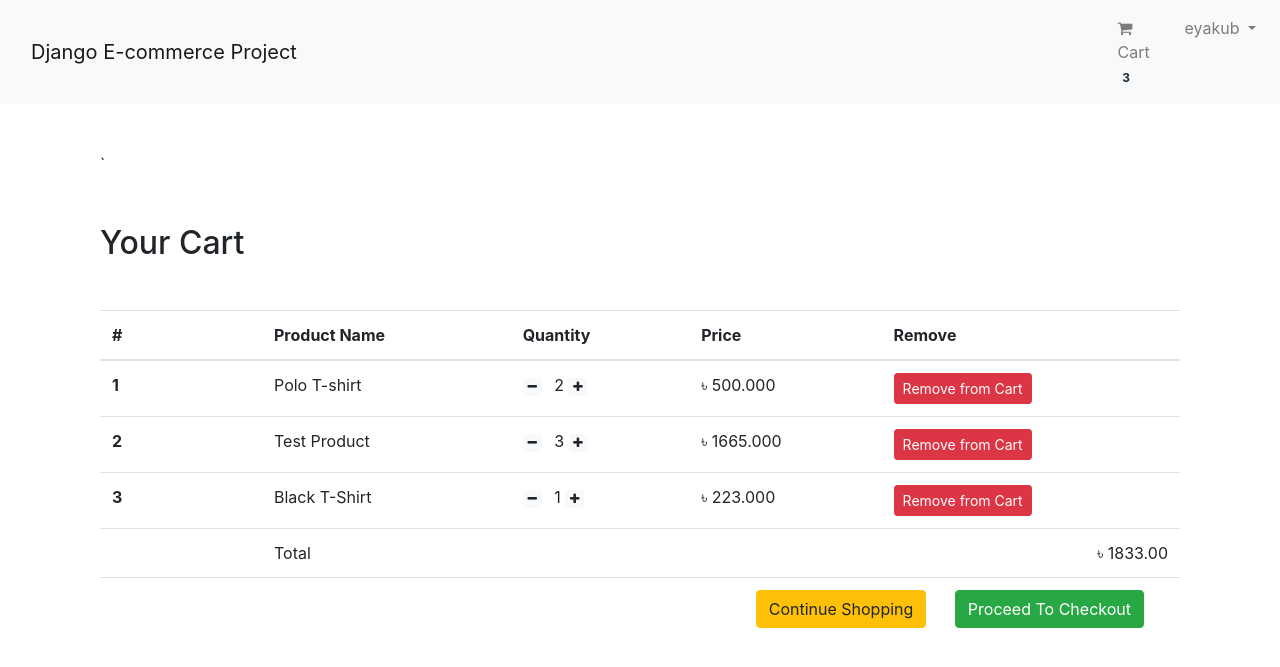
After one commit to Eyakub/my-ecommerce-project, a Django app: page /shop/cart/ in a window 1280 px wide. The commit adds this page. Shown: the top 667 px of the page. Run offline with Django 3.2, Linux system fonts and the light colour scheme; a user stored in the database is signed in; data comes from the database, SQL or seed files in the repository; both versions use the stored data as it was after the commit; some libraries are stand-ins or nearby versions.

Commit message:
cart template done

```diff
--- /dev/null
+++ b/app_order/templatetags/cart_tag.py
@@ -0,0 +1,13 @@
+from django import template
+from app_order.models import Order
+
+register = template.Library()
+
+
+@register.filter
+def cart_total(user):
+    order = Order.objects.filter(user=user, ordered=False)
+    if order.exists():
+        return order[0].order_items.count()
+    else:
+        return 0
--- a/app_order/urls.py
+++ b/app_order/urls.py
@@ -5,5 +5,6 @@ from app_order import views
 app_name = 'app_order'
 
 urlpatterns = [
-    path('add/<pk>/', views.add_to_cart, name='add')
+    path('add/<pk>/', views.add_to_cart, name='add'),
+    path('cart/', views.cart_view, name="cart")
 ]
--- a/app_order/views.py
+++ b/app_order/views.py
@@ -39,3 +39,16 @@ def add_to_cart(request, pk):
         order.order_items.add(order_item[0])
         messages.info(request, "This item was added to your cart")
         return redirect("app_shop:home")
+
+
+@login_required
+def cart_view(request):
+    carts = Cart.objects.filter(user=request.user, purchased=False)
+    orders = Order.objects.filter(user=request.user, ordered=False)
+
+    if carts.exists() and orders.exists():
+        order = orders[0]
+        return render(request, 'app_order/cart.html', context={'carts': carts, 'order': order})
+    else:
+        messages.warning(request, "You dont have any item in your cart")
+        return redirect('app_shop:home')
--- /dev/null
+++ b/templates/app_order/cart.html
@@ -0,0 +1,57 @@
+{% extends 'base.html' %}
+{% block body_block %}
+    <div class="container my-5">`
+        <div class="my-5">
+            <h2>Your Cart</h2>
+        </div>
+        <table class="table table-hover">
+            <thead>
+                <tr>
+                    <th scope="col" width="15%">#</th>
+                    <th scope="col">Product Name</th>
+                    <th scope="col">Quantity</th>
+                    <th scope="col" align="right">Price</th>
+                    <th scope="col">Remove</th>
+                </tr>
+            </thead>
+            <tbody>
+                {% for cart in carts %}
+                    <tr>
+                        <th scope="row">{{ forloop.counter }}</th>
+                        <td>{{ cart.item.name }}</td>
+                        <td>
+                            <a href="#" class="mr-2">
+                                <span class="badge badge-light">
+                                    <i class="fa fa-minus"></i>
+                                </span>
+                            </a>
+
+                            {{ cart.quantity }}
+
+                            <a href="#" class="mr-2">
+                                <span class="badge badge-light">
+                                    <i class="fa fa-plus"></i>
+                                </span>
+                            </a>
+                        </td>
+                        <td aligh="right">&#2547; {{ cart.get_total }}</td>
+                        <td><a href="#" class="btn btn-danger btn-sm">Remove from Cart</a></td>
+                    </tr>
+                {% endfor %}
+                <tr>
+                    <th scope="row"></th>
+                    <td colspan="3">Total</td>
+                    <td align='right'>&#2547; {{ order.get_total|floatformat:2 }}</td>
+                </tr>
+                <tr>
+                    <th scope="row"></th>
+                    <td colspan="4" class="text-right">
+                        <a href="{% url 'app_shop:home' %}" class="btn btn-warning mr-4">Continue Shopping</a>
+                        <a href="#" class="btn btn-success mr-4">Proceed To Checkout</a>
+                    </td>
+                </tr>
+            </tbody>
+        </table>
+    </div>
+
+{% endblock body_block %}
--- a/templates/navbar.html
+++ b/templates/navbar.html
@@ -1,3 +1,5 @@
+{% load cart_tag %}
+
 <nav class="navbar navbar-expand-lg navbar-light bg-light">
     <div class="container">
         <a class="navbar-brand" href="{% url 'app_shop:home' %}">Django E-commerce Project</a>
@@ -17,8 +19,9 @@
             {% if request.user.is_authenticated %}
 
             <li class="nav-item">
-                <a href="" class="nav-link">
+                <a href="{% url 'app_order:cart' %}" class="nav-link">
                     <i class="fa fa-shopping-cart"></i> Cart
+                    <span class="badge badge-light">{{ request.user |cart_total }}</span>
                 </a>
              </li>
             <li class="nav-item dropdown">
```
Also changed, not shown: app_order/templatetags/__init__.py (added), db.sqlite3.
